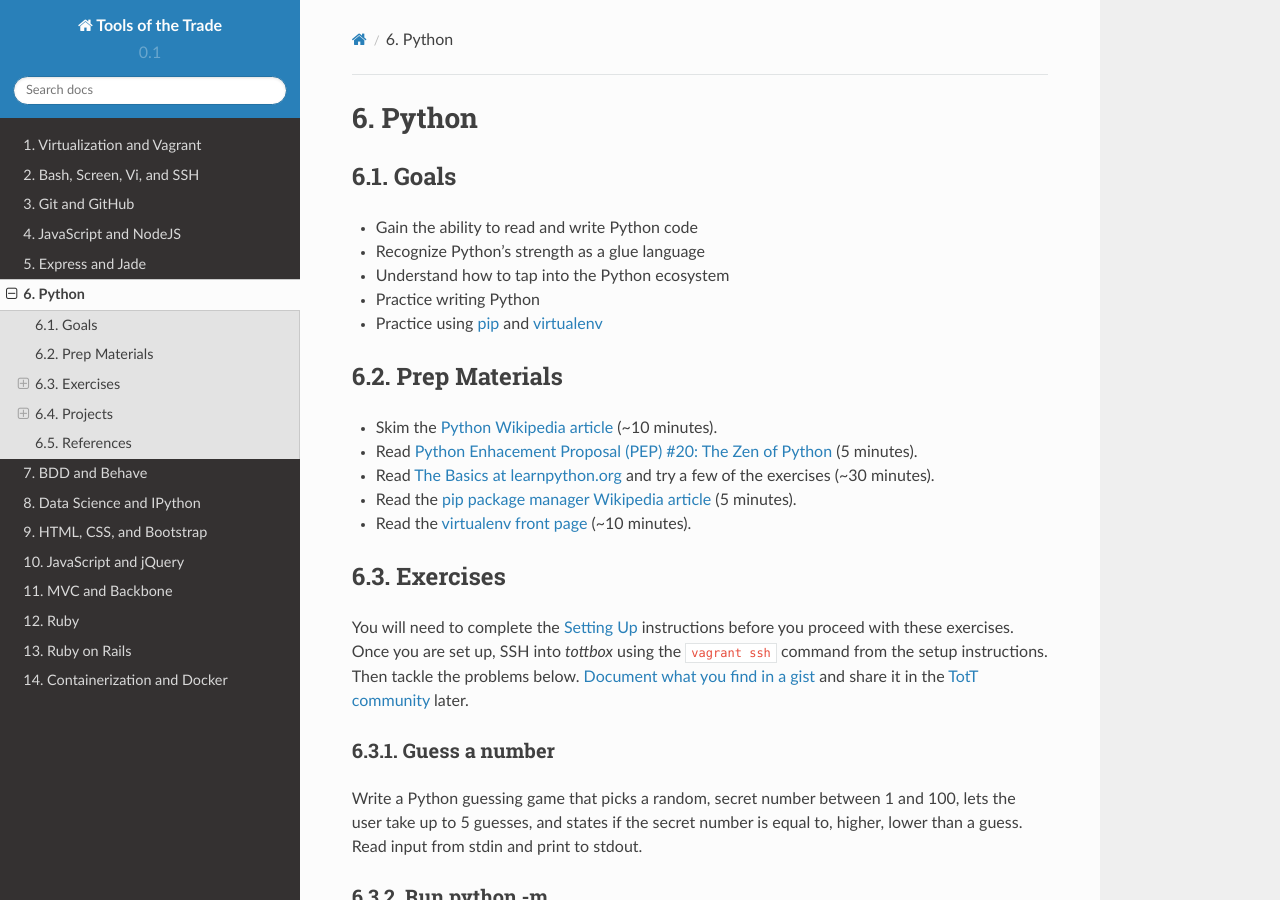
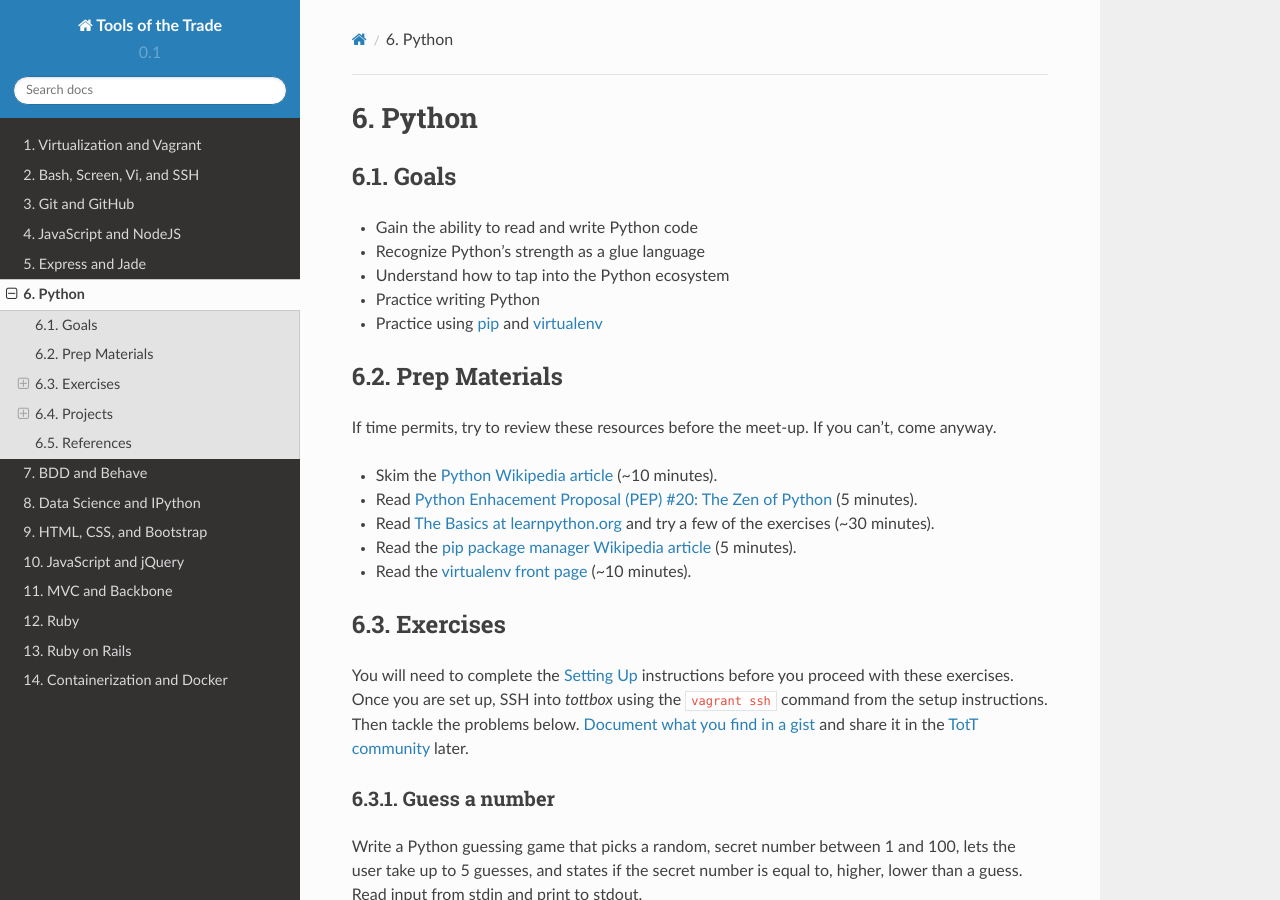
Before and after one commit to parente/tott, a Sphinx documentation site: the page built from doc/sessions/python.rst, in a window 1280 px wide and 900 px high. Built offline with Sphinx 7.4.7 and the Read the Docs theme 2.0.0, drawn with Linux system fonts in a browser that asks for light colours; some of the changed text lies outside the part shown.

Commit message:
Add missing leaders

```diff
--- a/doc/sessions/python.rst
+++ b/doc/sessions/python.rst
@@ -12,6 +12,8 @@
 
 Prep Materials
 --------------
+
+If time permits, try to review these resources before the meet-up. If you can't, come anyway.
 
 * Skim the `Python Wikipedia article <http://en.wikipedia.org/wiki/Python_(programming_language)>`_ (~10 minutes).
 * Read `Python Enhacement Proposal (PEP) #20:  The Zen of Python <http://www.python.org/dev/peps/pep-0020/>`_ (5 minutes).
@@ -94,6 +96,8 @@
 Projects
 --------
 
+If you want to try your hand at something larger than an exercise, consider one of the following.
+
 Create *The Daily Dose*
 #######################
 
```
